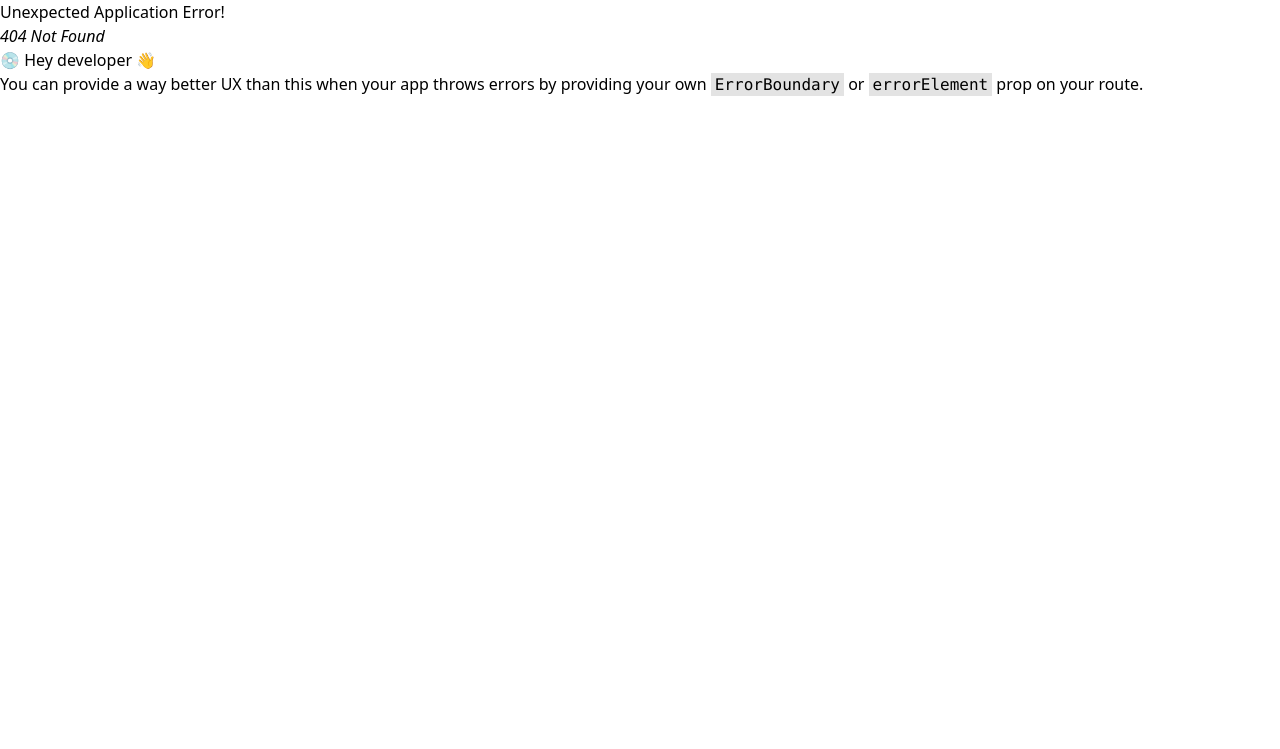
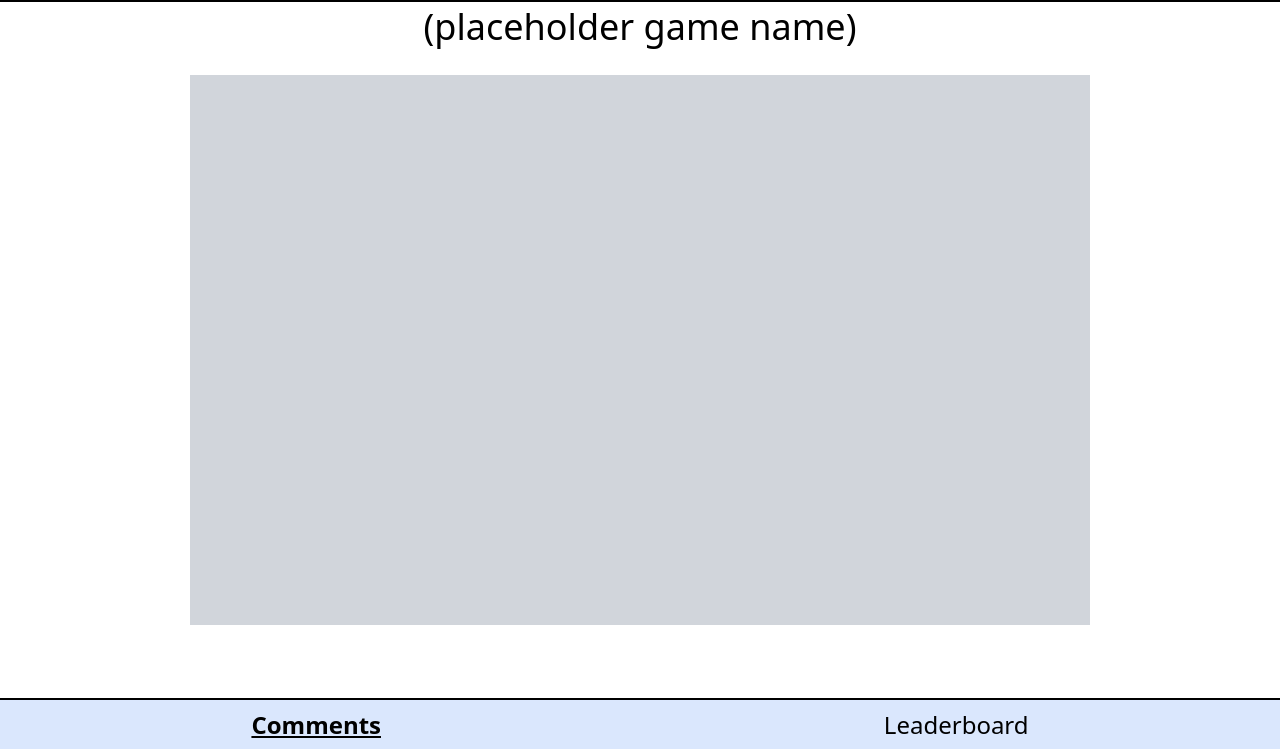
Before and after one commit to acm-uic/WebMinigames, a React (Vite) app in the folder minigame-frontend/: page /gamepage in a window 1280 px wide. Before the commit this address had no page. Shown: the top 749 px of the page. Built offline with nearby package versions, Linux system fonts and the light colour scheme.

Commit message:
GamePage layout and route

```diff
--- a/minigame-frontend/src/main.jsx
+++ b/minigame-frontend/src/main.jsx
@@ -5,6 +5,8 @@ import {createBrowserRouter, RouterProvider} from "react-router-dom";
 import App from './App.jsx'
 import './index.css'
 import { Homepage } from './page/Homepage.jsx';
+import { GamePage } from './page/GamePage.jsx';
+
 
 const router = createBrowserRouter([
   {
@@ -14,6 +16,10 @@ const router = createBrowserRouter([
   {
     path: "/home",
     element: <Homepage />
+  },
+  {
+    path: "/gamepage",
+    element: <GamePage />
   }
 ])
 
--- /dev/null
+++ b/minigame-frontend/src/page/GamePage.jsx
@@ -0,0 +1,33 @@
+import React from 'react'
+import { useState } from "react";
+
+export const GamePage = () => {
+  const [buttonState, setButtonState] = useState(0);
+
+  function handleCommentsMenu(iState){
+    if(buttonState == 0 && iState == 1){
+      setButtonState(1);
+    }
+    else if(buttonState == 1 && iState == 0){
+      setButtonState(0);
+    }
+    console.log(buttonState);
+  }
+  return (
+    <div>
+        <div className='w-full bg-white-500 h-[700px] border-y-2 border-black flex flex-col justify-center'>
+          <div className='text-center text-[36px] absolute w-full top-[0px]'>(placeholder game name)</div>
+          <div className='w-[900px] bg-gray-300 h-[550px] content-center m-auto'>
+
+          </div>
+        </div>
+        <div className='w-full bg-[#DAE7FD] h-[50px] flex flex-row justify-center'>
+          <div onClick={()=>handleCommentsMenu(0)} className={(buttonState==0) ? 'text-center text-[24px] content-center m-auto font-bold underline' : 'text-center text-[24px] content-center m-auto'}>Comments</div>
+          <div onClick={()=>handleCommentsMenu(1)} className={(buttonState==0) ? 'text-center text-[24px] content-center m-auto' : 'text-center text-[24px] content-center m-auto font-bold underline'}>Leaderboard</div>
+        </div>
+        <div className='w-full bg-[#DAE7FD] h-[525px] border border-black'>
+
+        </div>
+    </div>
+  )
+}
```
